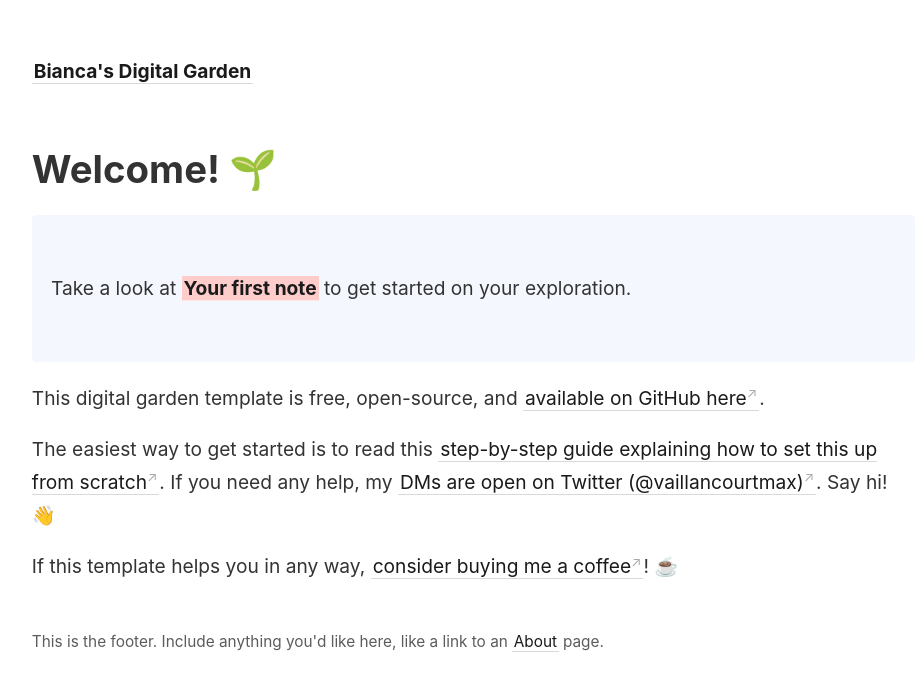
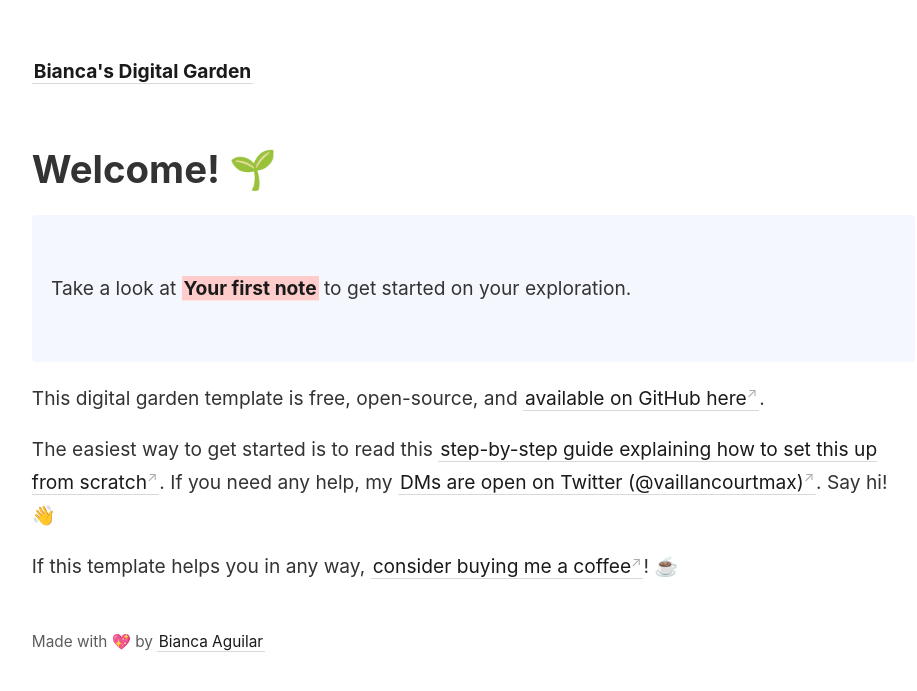
Before and after one commit to biancamika/digital-garden-template, a Jekyll site: the page built from _pages/index.md, in a window 1280 px wide. Shown: the top 691 px of the page, without its empty margins (45-962 px from the left). Built offline with Jekyll 4.4.1, drawn with Linux system fonts in a browser that asks for light colours.

Commit message:
Update footer.html

```diff
--- a/_includes/footer.html
+++ b/_includes/footer.html
@@ -1 +1 @@
-This is the footer. Include anything you'd like here, like a link to an <a class="internal-link" href="/about">About</a> page.
+Made with 💖 by <a class="internal-link" href="/about">Bianca Aguilar</a>
```
